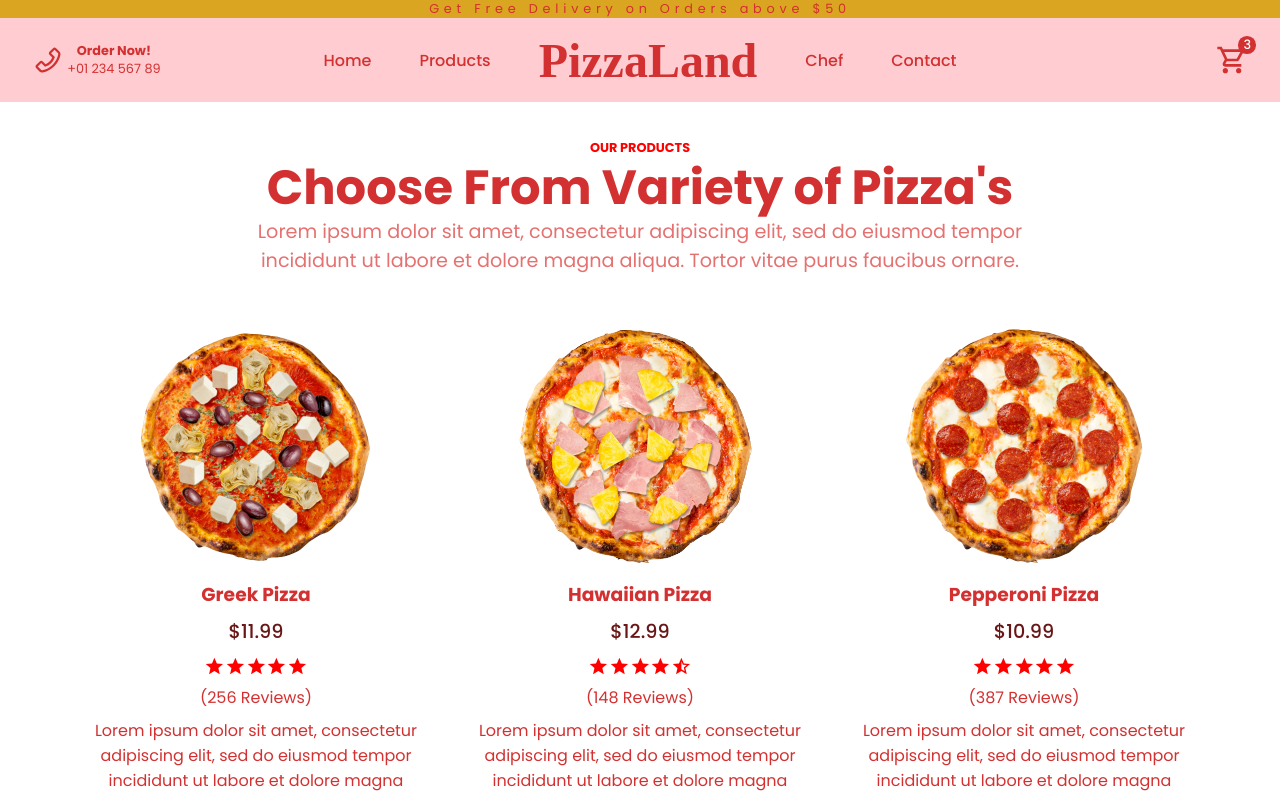
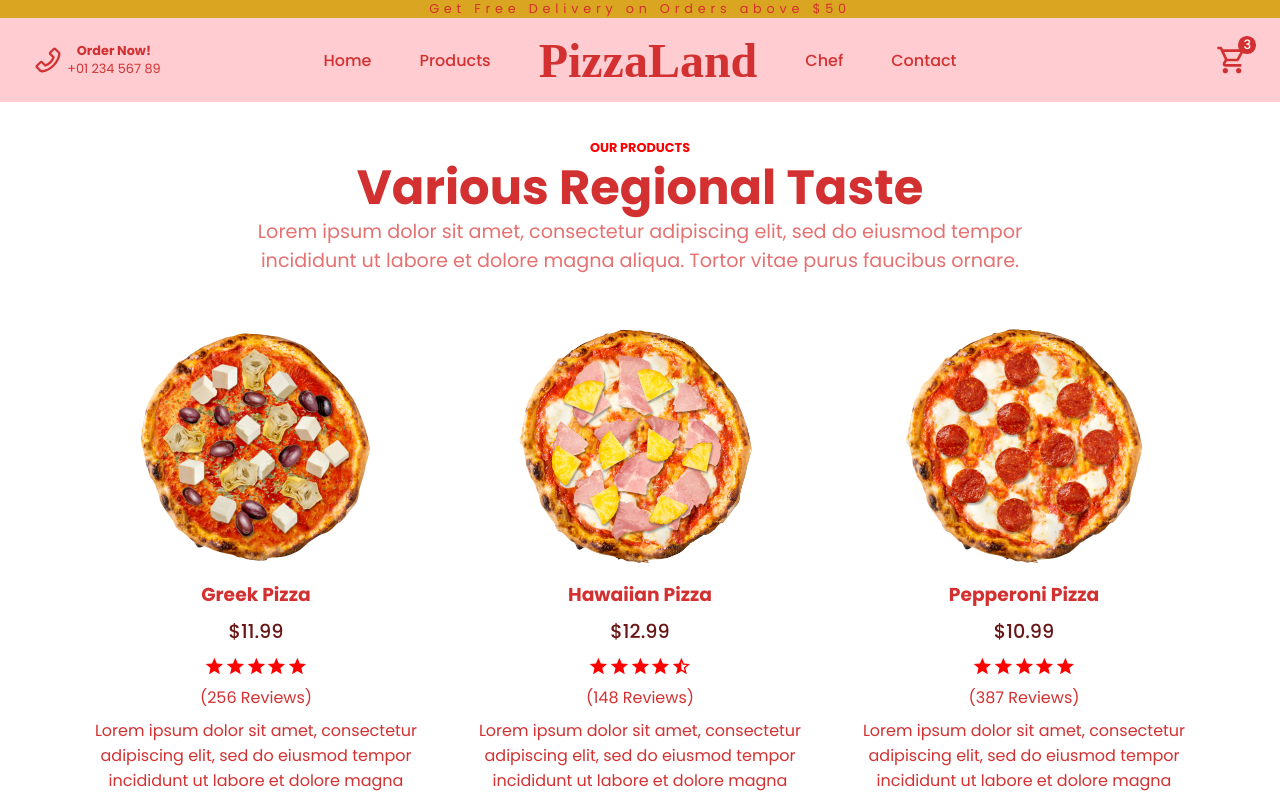
Before and after one commit to zeetaen1989/pizza-delivery, a Next.js app: page /products in a window 1280 px wide. Shown: the top 796 px of the page. Built offline with nearby package versions, Linux system fonts and the light colour scheme; a web font is replaced by a local one.

Commit message:
refactor(subtitle): subtitle modified

```diff
--- a/pages/products.js
+++ b/pages/products.js
@@ -20,7 +20,7 @@ const products = () => {
       </Head>
       <Header
         title="Our Products"
-        subtitle="Choose From Variety of Pizza's"
+        subtitle="Various Regional Taste"
         description="Lorem ipsum dolor sit amet, consectetur adipiscing elit, sed do eiusmod tempor incididunt ut labore et dolore magna aliqua. Tortor vitae purus faucibus ornare."
       />
       <Products />
```
